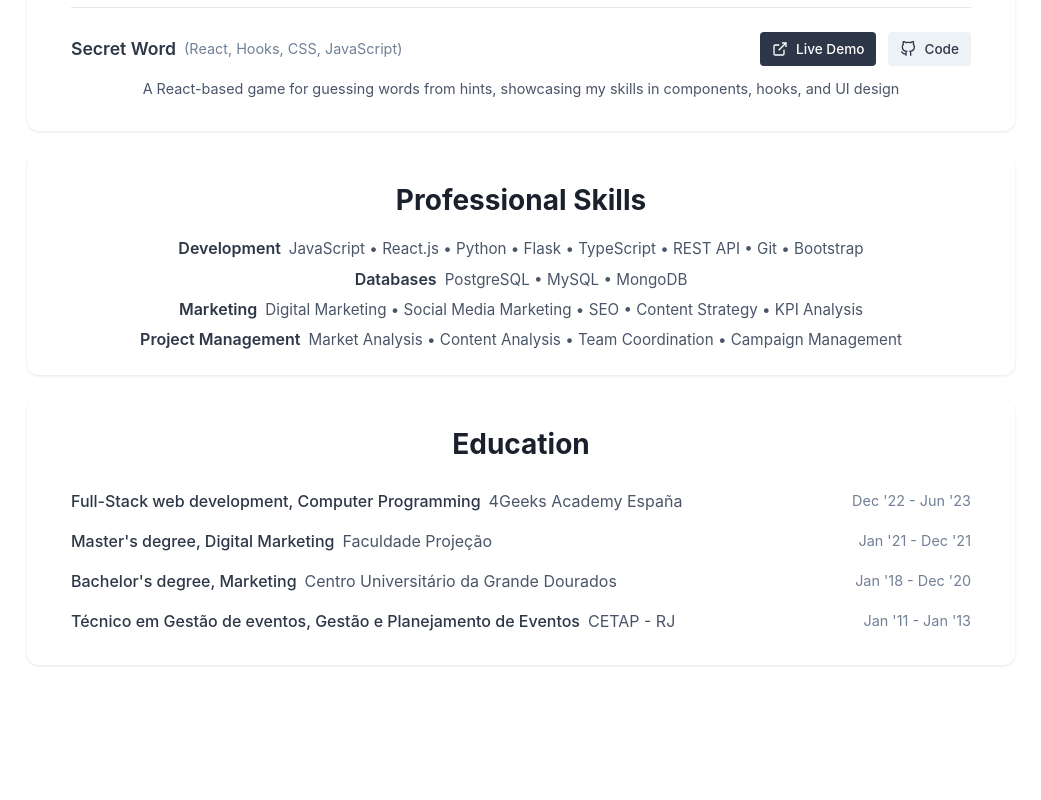
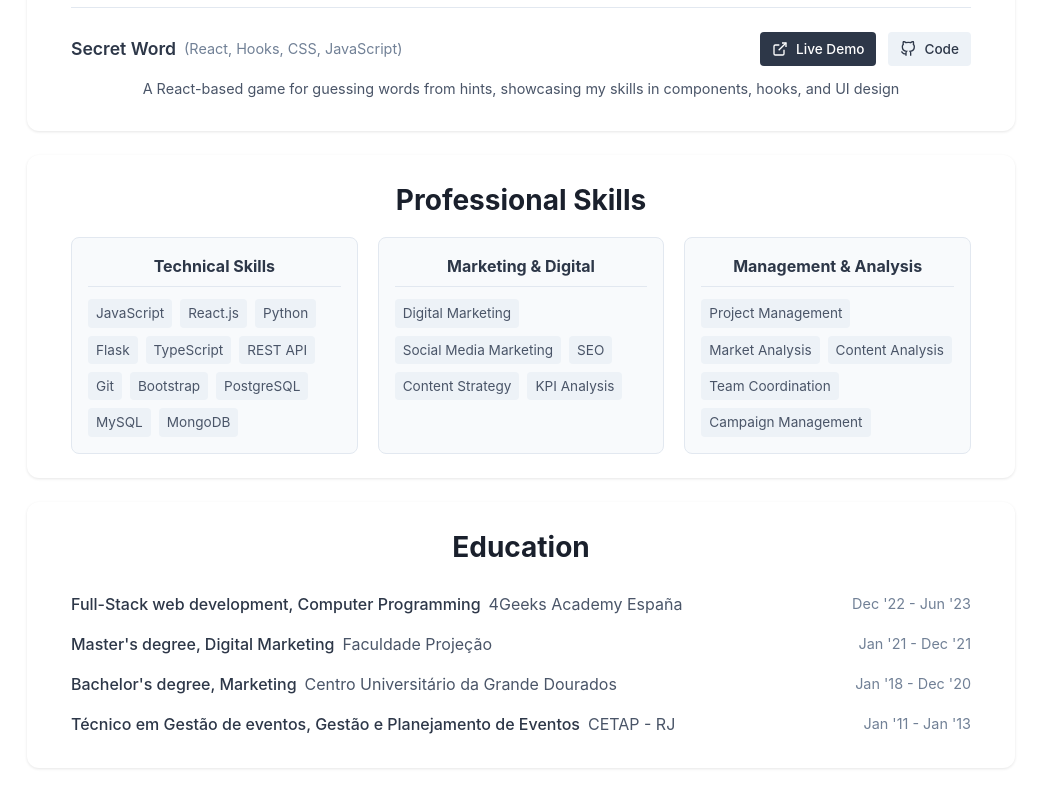
Before and after one commit to rafalebre/interactive-cv, a React (Vite) app: page / in a window 1280 px wide. Shown: the part 1584-2384 px from the top of the page, without its empty margins (119-1160 px from the left). Before the commit the page ends 2281 px from the top, so only its background shows below. Built offline with nearby package versions, Linux system fonts and the light colour scheme.

Commit message:
Skills - better designed

```diff
--- a/src/components/Skills/Skills.css
+++ b/src/components/Skills/Skills.css
@@ -10,36 +10,53 @@
   text-align: center;
   font-size: 1.75rem;
   color: #1a202c;
-    margin: 0 0 1rem;
+  margin: 0 0 1.5rem;
 }
 
-  .skills-container {
+.skills-grid {
+  display: grid;
+  grid-template-columns: repeat(3, 1fr);
+  gap: 1.25rem;
   max-width: 900px;
   margin: 0 auto;
 }
 
-  .skill-category {
-    margin-bottom: 0.5rem;
-    line-height: 1.4;
-  }
-
-  .skill-category:last-child {
-    margin-bottom: 0;
+.skill-card {
+  background: #f8fafc;
+  border-radius: 8px;
+  padding: 1rem;
+  border: 1px solid #e2e8f0;
 }
 
 .category-title {
-    color: #2D3748;
-    font-weight: 600;
-    margin-right: 0.5rem;
+  font-size: 1rem;
+  color: #2d3748;
+  margin: 0 0 0.75rem;
+  padding-bottom: 0.5rem;
+  border-bottom: 1px solid #e2e8f0;
 }
 
-  .skill-items {
-    color: #4A5568;
-    font-size: 0.95rem;
+.skill-tags {
+  display: flex;
+  flex-wrap: wrap;
+  gap: 0.5rem;
+}
+
+.skill-tag {
+  background: #edf2f7;
+  color: #4a5568;
+  padding: 0.25rem 0.5rem;
+  border-radius: 4px;
+  font-size: 0.85rem;
 }
 
 @media (max-width: 768px) {
   .skills {
-      padding: 1rem 1.5rem;
+    padding: 1rem;
+  }
+
+  .skills-grid {
+    grid-template-columns: 1fr;
+    gap: 1rem;
   }
 }
--- a/src/components/Skills/Skills.tsx
+++ b/src/components/Skills/Skills.tsx
@@ -7,13 +7,15 @@ const Skills = () => {
   return (
     <section className="skills">
       <h2 className="section-title">Professional Skills</h2>
-      <div className="skills-container">
+      <div className="skills-grid">
         {skills.map((category, index) => (
-          <div key={index} className="skill-category">
-            <span className="category-title">{category.category}</span>
-            <span className="skill-items">
-              {category.items.join(' • ')}
-            </span>
+          <div key={index} className="skill-card">
+            <h3 className="category-title">{category.category}</h3>
+            <div className="skill-tags">
+              {category.items.map((skill, i) => (
+                <span key={i} className="skill-tag">{skill}</span>
+              ))}
+            </div>
           </div>
         ))}
       </div>
--- a/src/data/cvData.ts
+++ b/src/data/cvData.ts
@@ -126,20 +126,25 @@ export const cvData: CVData = {
   ],
   skills: [
     {
-      category: "Development",
-      items: ["JavaScript", "React.js", "Python", "Flask", "TypeScript", "REST API", "Git", "Bootstrap"]
+      category: "Technical Skills",
+      items: [
+        "JavaScript", "React.js", "Python", "Flask", "TypeScript",
+        "REST API", "Git", "Bootstrap", "PostgreSQL", "MySQL", "MongoDB"
+      ]
     },
     {
-      category: "Databases",
-      items: ["PostgreSQL", "MySQL", "MongoDB"]
+      category: "Marketing & Digital",
+      items: [
+        "Digital Marketing", "Social Media Marketing", "SEO",
+        "Content Strategy", "KPI Analysis"
+      ]
     },
     {
-      category: "Marketing",
-      items: ["Digital Marketing", "Social Media Marketing", "SEO", "Content Strategy", "KPI Analysis"]
-    },
-    {
-      category: "Project Management",
-      items: ["Market Analysis", "Content Analysis", "Team Coordination", "Campaign Management"]
+      category: "Management & Analysis",
+      items: [
+        "Project Management", "Market Analysis", "Content Analysis",
+        "Team Coordination", "Campaign Management"
+      ]
     }
   ]
 };
--- a/src/types/cv.ts
+++ b/src/types/cv.ts
@@ -23,6 +23,7 @@ export interface Education {
 
   export interface Skill {
     category: string;
+    description?: string;
     items: string[];
   }
 
```
Lines whose indentation alone changed are shown as unchanged.
